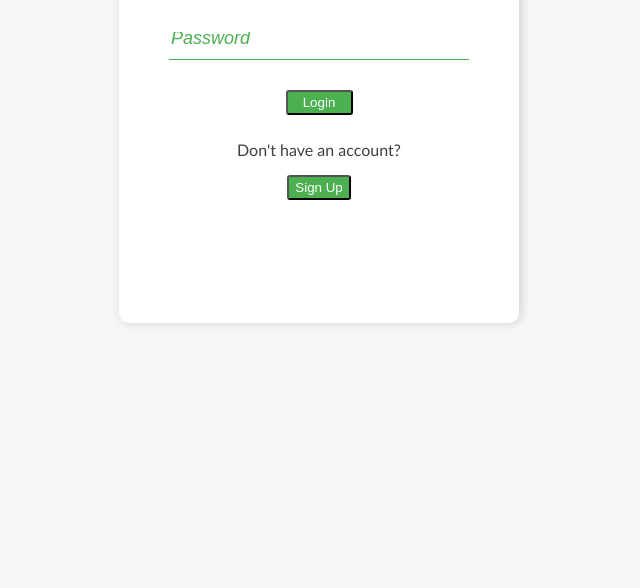
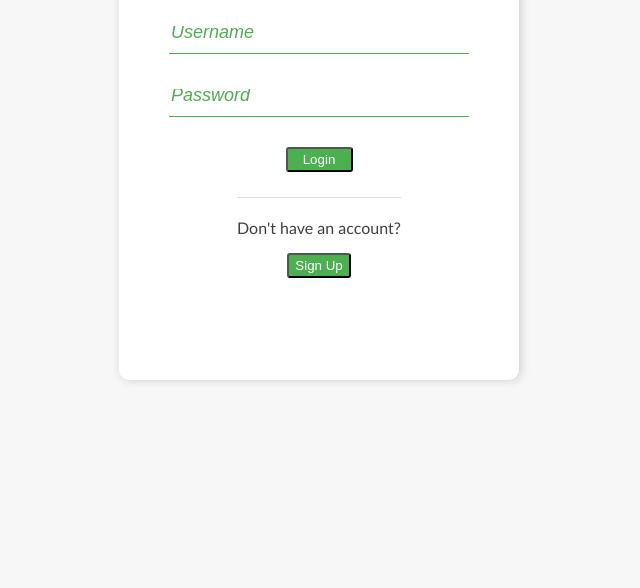
Before and after one commit to step-batch-7/todo-satheesh-chandran, a website: page public/login.html in a window 1280 px wide. Shown: the part 212-800 px from the top of the page, without its empty margins (321-961 px from the left). Drawn offline with Linux system fonts and the light colour scheme.

Commit message:
[satheesh | abhilash] added a style to login.html

```diff
--- a/lib/routes.js
+++ b/lib/routes.js
@@ -23,8 +23,8 @@ app.get([/^\/$/, '/login.html'], redirectToHome);
 app.use(express.static('public', { index: 'login.html' }));
 app.use(express.json());
 app.use(express.urlencoded({ extended: true }));
+app.use('/user', userRouter);
 app.post('/signup', hasFields('username', 'password'), signUp);
 app.post('/login', hasFields('username', 'password'), loginUser);
-app.use('/user', userRouter);
 
 module.exports = { app };
--- a/public/css/login.css
+++ b/public/css/login.css
@@ -21,16 +21,18 @@ span {
   color: #4caf50;
 }
 
+.container {
+  display: flex;
+  justify-content: center;
+  height: 450px;
+}
+
 .login-window,
 .signup-window {
   align-items: center;
   display: flex;
   flex-direction: column;
-  height: 450px;
-  position: absolute;
-  top: 50%;
-  left: 50%;
-  transform: translate(-50%, -70%);
+  height: 100%;
   width: 400px;
   border-radius: 10px;
   background-color: white;
@@ -38,6 +40,8 @@ span {
 }
 
 .info {
+  border-top: 1px solid #ddd;
+  padding-top: 20px;
   margin-top: 25px;
   color: #252323e0;
 }
--- a/public/login.html
+++ b/public/login.html
@@ -6,9 +6,9 @@
   </head>
   <body>
     <h1><span>Task </span>Manager</h1>
+    <div class="container">
       <div class="login-window">
         <h3>LOGIN</h3>
-      <!-- form action for login -->
         <h5 class="hide">Username or password is incorrect</h5>
         <input
           type="text"
@@ -28,13 +28,11 @@
         <button type="submit" onclick="login()" class="submit-button button">
           Login
         </button>
-      <!-- form action for login -->
         <p class="info">Don't have an account?</p>
         <button onclick="toggleWindow()" class="button">Sign Up</button>
       </div>
       <div class="signup-window invisible">
         <h3>SIGN UP</h3>
-      <!-- form action for signup -->
         <h5 id="name-err" class="hide">username already exists!!</h5>
         <input
           type="text"
@@ -62,9 +60,9 @@
         <button type="submit" class="submit-button button" onclick="signup()">
           Signup
         </button>
-      <!-- form action for signup -->
-      <p>Have An Account?</p>
+        <p class="info">Have An Account?</p>
         <button onclick="toggleWindow()" class="button">Login</button>
+      </div>
     </div>
   </body>
 </html>
```
Lines whose indentation alone changed are shown as unchanged.
